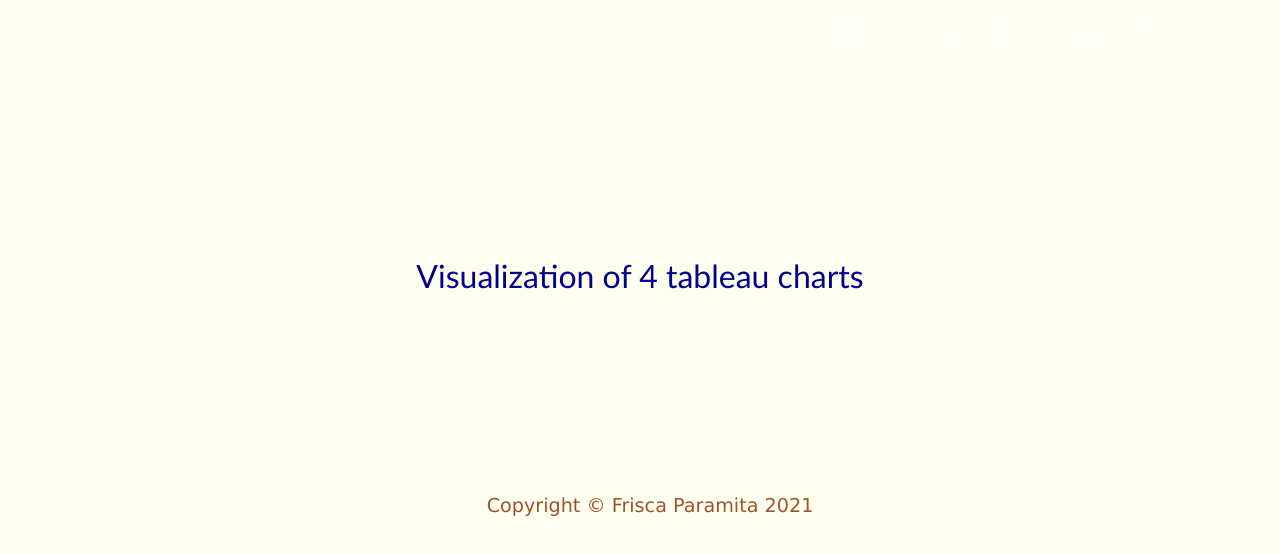
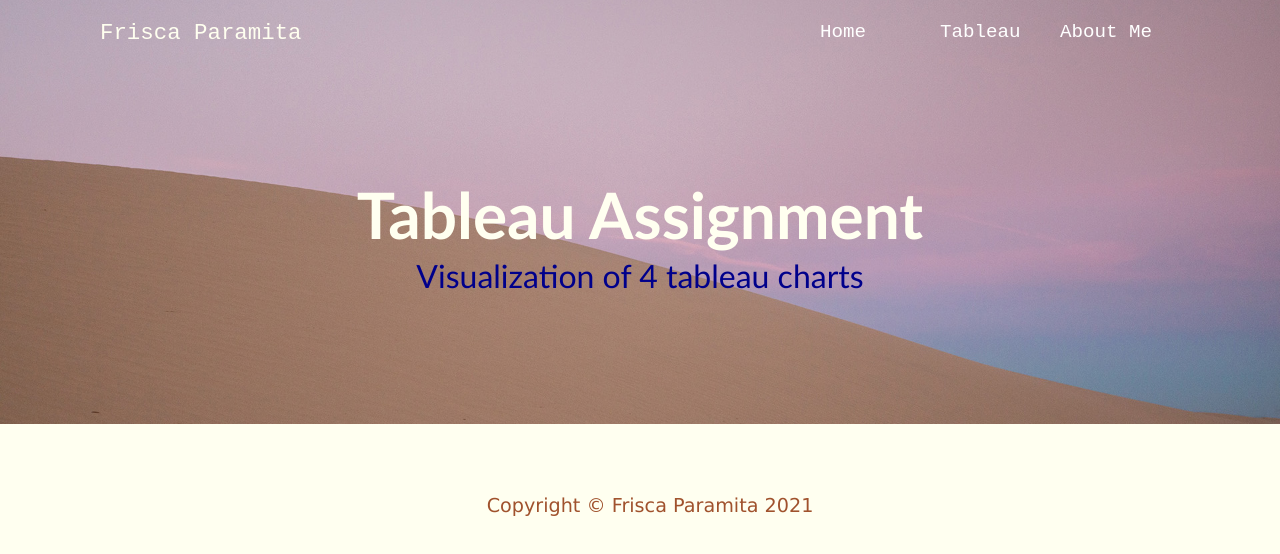
Before and after one commit to FriscaParamita/ubiquitous-octo-winner, a plain HTML site: page tableau.html in a window 1280 px wide. Drawn offline with Linux system fonts and the light colour scheme; the site is published under a folder, as on GitHub Pages, so addresses that start at the root find nothing.

Commit message:
Update bootstyles.css

```diff
--- a/styles/bootstyles.css
+++ b/styles/bootstyles.css
@@ -39,7 +39,7 @@ a {
     font-size:1.2em;
   }
 .container{
-  background: url(/assets/img/dessert.jpg) center;
+  background: url(../assets/img/dessert.jpg) center;
   background-size: cover;
   background-position:center;
 }
```
